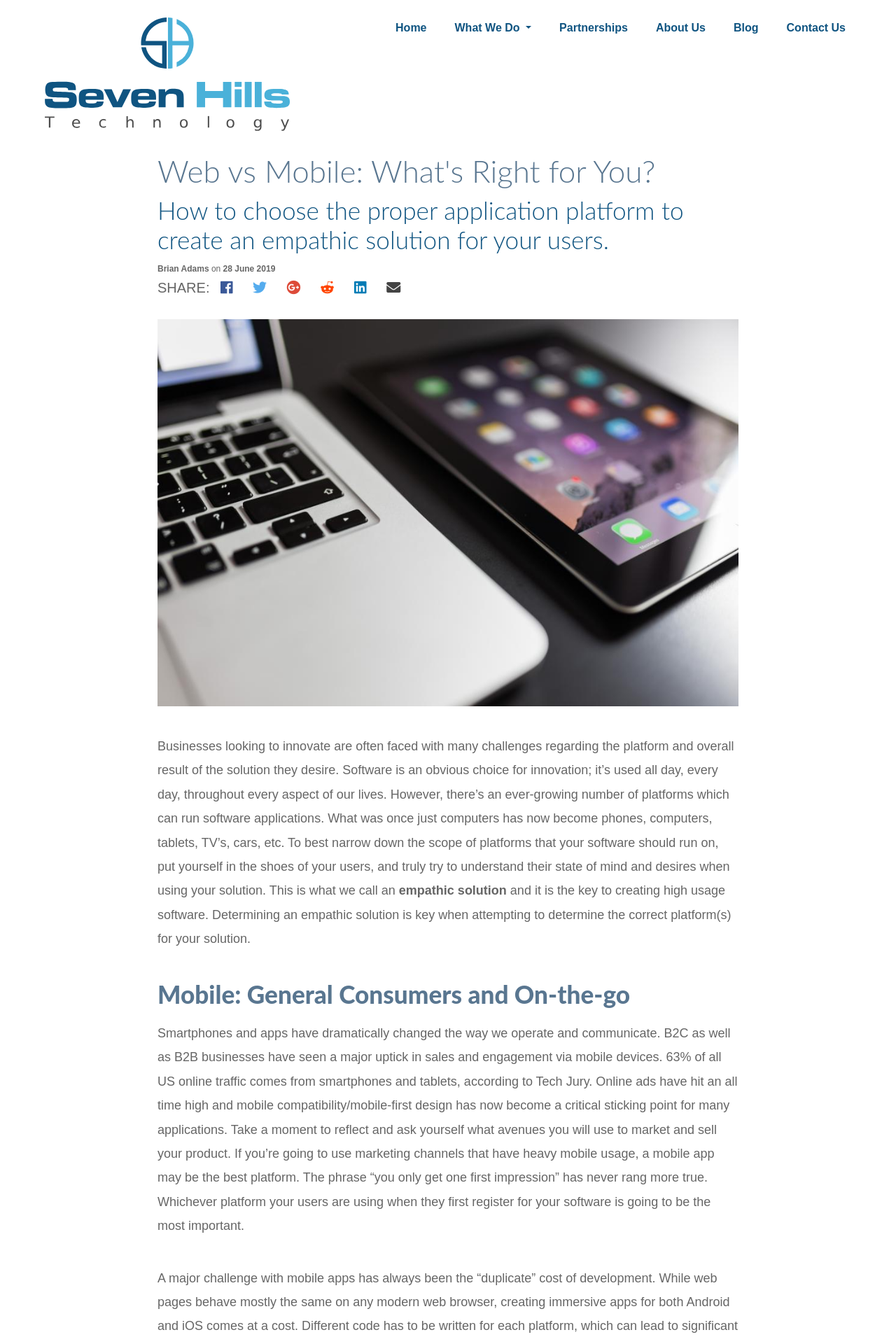
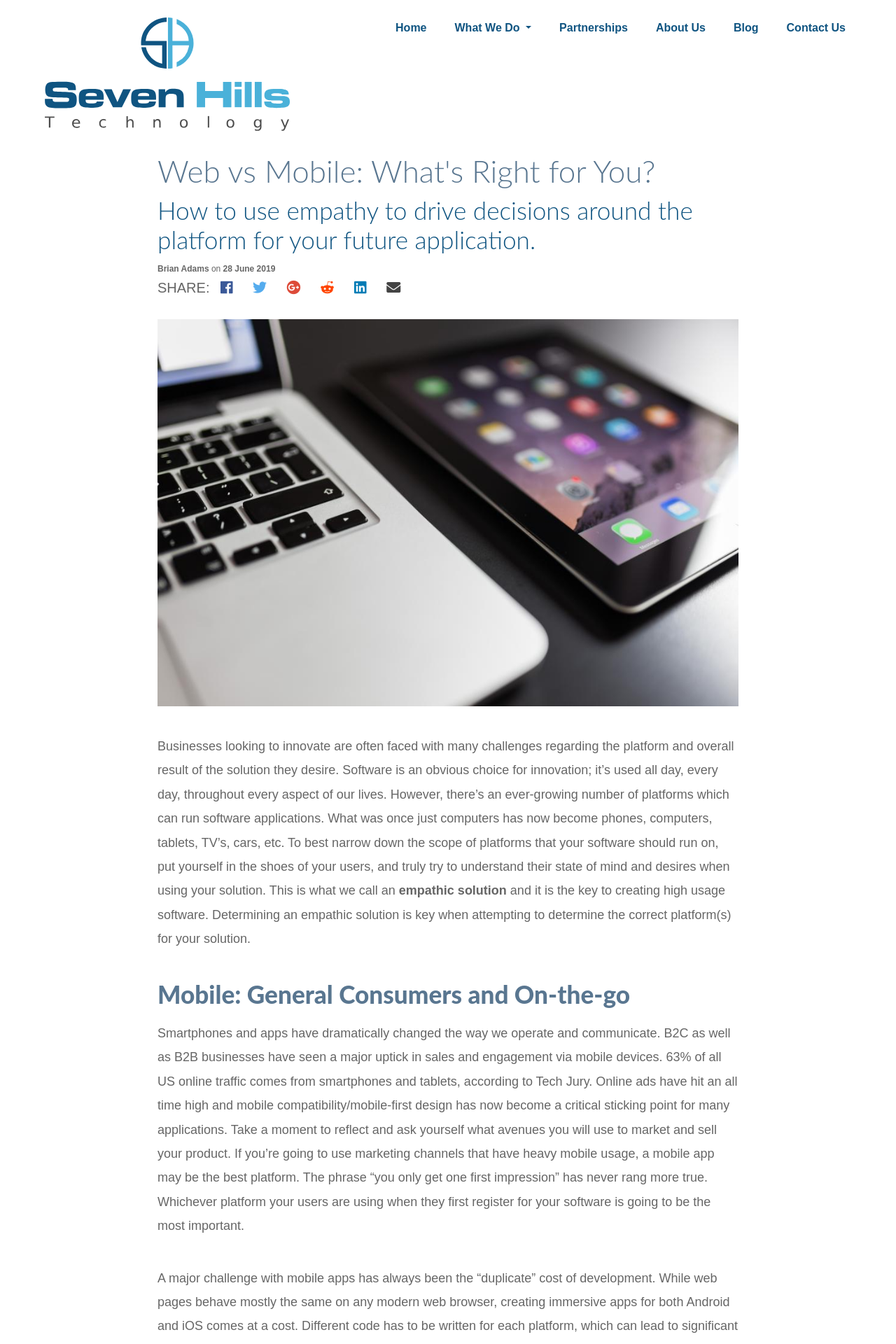
Before and after one commit to seven-hills-technology/seven-hills-technology.github.io, a Jekyll site: the page built from _posts/2019-06-27-web-vs-mobile-whats-right-for-you.md, in a window 1280 px wide. Shown: the top 1920 px of the page at 70% size. Built offline with Jekyll 4.4.1, drawn with Linux system fonts in a browser that asks for light colours; nearby versions of some CDN libraries; some web fonts are replaced.

Commit message:
Change tagline for post and update CSS on blog page

```diff
--- a/_posts/2019-06-27-web-vs-mobile-whats-right-for-you.md
+++ b/_posts/2019-06-27-web-vs-mobile-whats-right-for-you.md
@@ -2,10 +2,10 @@
 layout: post
 title: "Web vs Mobile: What's Right for You?"
 date: 2019-06-28 00:00 -0400
-tagline: How to choose the proper application platform to create an empathic solution for your users.
+tagline: How to use empathy to drive decisions around the platform for your future application.
 categories: business
 tags: [business, ux, software development, applications]
-excerpt: How to choose the proper application platform to create an empathic solution for your users.
+excerpt: How to use empathy to drive decisions around the platform for your future application.
 sticky: true
 author: Brian Adams
 description: If you're looking to develop a custom mobile app or web application, you can maximize adoption by using empathy.
--- a/main.scss
+++ b/main.scss
@@ -1604,7 +1604,7 @@ a {
 }
 
 .sh-blog {
-    width: 800px;
+    width: 100%;
     margin: 0 auto;
     display: flex;
     flex-direction: row;
```
